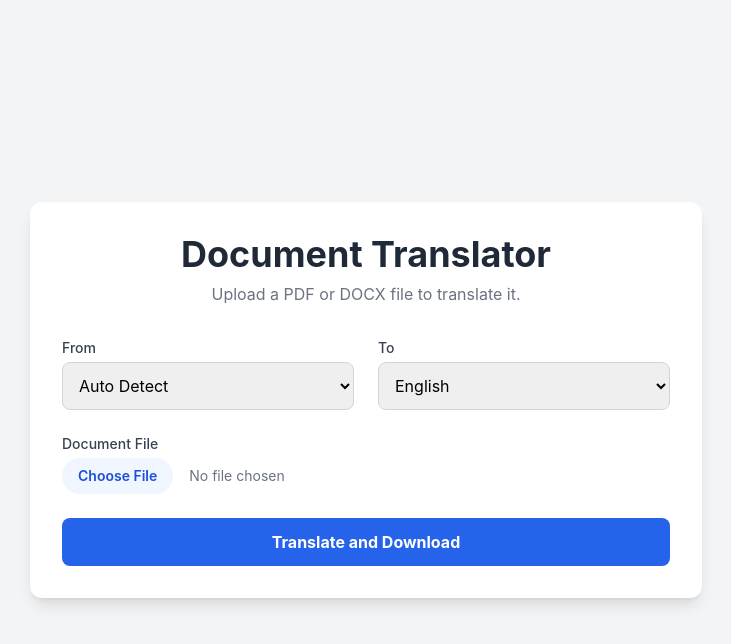
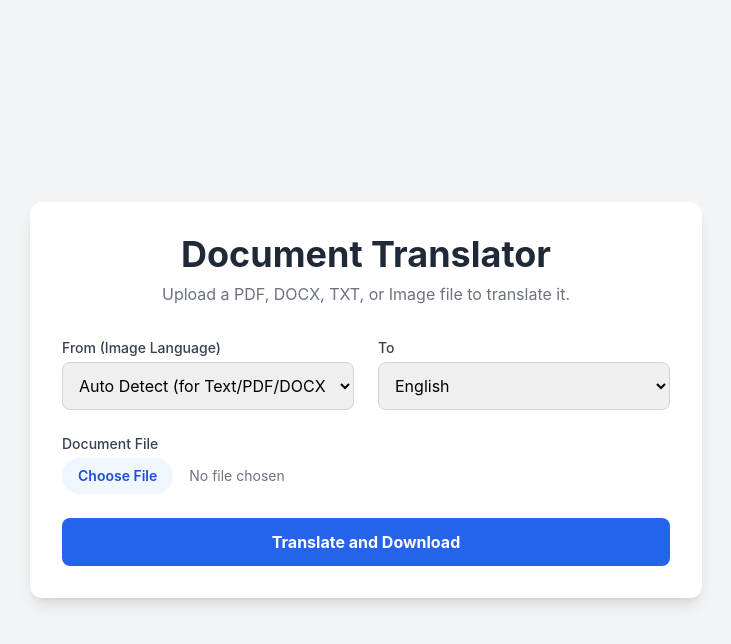
Before and after one commit to pvdevyanshu-art/document-translator, a Flask app: page / in a window 1280 px wide. Shown: the top 644 px of the page, without its empty margins (274-1005 px from the left). Run offline with Flask 3, Linux system fonts and the light colour scheme; some libraries are stand-ins or nearby versions.

Commit message:
RELEASE: Add dynamic image and TXT translation

```diff
--- a/app.py
+++ b/app.py
@@ -6,6 +6,9 @@ from dotenv import load_dotenv
 import PyPDF2
 import docx
 from fpdf import FPDF
+from PIL import Image
+import pytesseract
+pytesseract.pytesseract.tesseract_cmd = r'C:\Program Files\Tesseract-OCR\tesseract.exe'
 
 # Load environment variables from .env file
 load_dotenv()
@@ -15,19 +18,11 @@ try:
     genai.configure(api_key=os.getenv("GEMINI_API_KEY"))
 except Exception as e:
     print(f"Error configuring Gemini API: {e}")
-    # Exit or handle the absence of API key appropriately
     exit()
 
 
 app = Flask(__name__)
-app.secret_key = 'your_super_secret_key' # Needed for flashing messages
-
-# Supported languages dictionary
-LANGUAGES = {
-    'en': 'English', 'es': 'Spanish', 'fr': 'French', 'de': 'German', 'it': 'Italian',
-    'pt': 'Portuguese', 'nl': 'Dutch', 'ru': 'Russian', 'ja': 'Japanese', 'ko': 'Korean',
-    'zh': 'Chinese (Simplified)', 'ar': 'Arabic', 'hi': 'Hindi'
-}
+app.secret_key = 'your_super_secret_key'
 
 # --- Helper Functions ---
 
@@ -47,8 +42,19 @@ def extract_text_from_docx(file_stream):
         text += para.text + "\n"
     return text
 
+def extract_text_from_image(file_stream, lang_code):
+    """Extracts text from an image using the specified language code."""
+    try:
+        image = Image.open(file_stream)
+        # Use the lang_code variable to tell Tesseract which language to use
+        text = pytesseract.image_to_string(image, lang=lang_code)
+        return text
+    except Exception as e:
+        print(f"AN ERROR OCCURRED DURING OCR: {e}")
+        return ""
+
 def chunk_text(text, chunk_size=4000):
-    """Splits text into smaller chunks based on paragraphs."""
+    """Splits text into smaller chunks."""
     paragraphs = text.split('\n')
     chunks = []
     current_chunk = ""
@@ -66,11 +72,8 @@ def translate_text(text_to_translate, target_lang, source_lang="auto"):
     """Translates a text chunk using the Gemini API."""
     model = genai.GenerativeModel('gemini-1.5-flash')
 
-    source_language = LANGUAGES.get(source_lang, "auto-detect")
-    target_language = LANGUAGES.get(target_lang, "English")
-
-    prompt = (f"Translate the following text from {source_language} to {target_language}. "
-              "Provide ONLY the translated text, without any additional explanations, context, or conversational text. "
+    prompt = (f"Translate the following text to {target_lang}. "
+              "Provide ONLY the translated text, without any additional explanations or context. "
               "Preserve paragraph breaks.\n\n"
               f"Text to translate:\n---\n{text_to_translate}\n---")
 
@@ -81,23 +84,16 @@ def translate_text(text_to_translate, target_lang, source_lang="auto"):
         print(f"An error occurred during translation: {e}")
         return f"[[Error during translation: {e}]]"
 
-
 def create_translated_pdf(text):
-    """Creates a PDF document from the translated text using a Unicode font."""
+    """Creates a PDF document from the translated text."""
     pdf = FPDF()
     pdf.add_page()
-
-    # Add the Unicode font. The 'uni=True' part is crucial.
     pdf.add_font('DejaVu', '', 'DejaVuSans.ttf', uni=True)
     pdf.set_font('DejaVu', '', 12)
-
-    # Write the text to the PDF
     pdf.multi_cell(0, 10, text)
-
-    # Save the PDF to a byte stream
     pdf_buffer = io.BytesIO()
-    # Use 'latin-1' encoding as a container, which is standard for FPDF's internal handling
-    pdf_content = pdf.output(dest='S').encode('latin-1')
+    # Updated line to work with newer fpdf2 versions
+    pdf_content = pdf.output(dest='S')
     pdf_buffer.write(pdf_content)
     pdf_buffer.seek(0)
     return pdf_buffer
@@ -107,7 +103,7 @@ def create_translated_pdf(text):
 @app.route('/', methods=['GET'])
 def index():
     """Renders the main page."""
-    return render_template('index.html', languages=LANGUAGES)
+    return render_template('index.html')
 
 @app.route('/translate', methods=['POST'])
 def translate_document():
@@ -117,8 +113,12 @@ def translate_document():
         return redirect(url_for('index'))
 
     file = request.files['file']
-    source_lang = request.form.get('source_lang')
     target_lang = request.form.get('target_lang')
+
+    # Get the combined language value (e.g., "es|spa") and split it
+    source_lang_full = request.form.get('source_lang', 'auto|eng').split('|')
+    source_lang = source_lang_full[0]      # For Gemini (e.g., 'es' or 'auto')
+    ocr_lang_code = source_lang_full[1]  # For Tesseract (e.g., 'spa' or 'eng')
 
     if file.filename == '':
         flash('No selected file')
@@ -129,13 +129,21 @@ def translate_document():
         original_text = ""
 
         try:
-            if filename.endswith('.pdf'):
+            filename_lower = filename.lower()
+
+            if filename_lower.endswith('.pdf'):
                 original_text = extract_text_from_pdf(file.stream)
-            elif filename.endswith('.docx'):
+            elif filename_lower.endswith('.docx'):
                 original_text = extract_text_from_docx(file.stream)
+            elif filename_lower.endswith('.txt'):
+                original_text = file.stream.read().decode('utf-8')
+            elif filename_lower.endswith(('.png', '.jpg', '.jpeg')):
+                # Pass the OCR language code to the extraction function
+                original_text = extract_text_from_image(file.stream, ocr_lang_code)
             else:
-                flash('Unsupported file type. Please upload a .pdf or .docx file.')
+                flash('Unsupported file type. Please upload a .pdf, .docx, .txt, or image file.')
                 return redirect(url_for('index'))
+
         except Exception as e:
             flash(f"Error reading file: {e}")
             return redirect(url_for('index'))
@@ -144,7 +152,6 @@ def translate_document():
             flash("Could not extract any text from the document.")
             return redirect(url_for('index'))
 
-        # Chunk and translate the text
         text_chunks = chunk_text(original_text)
         translated_text = ""
         for i, chunk in enumerate(text_chunks):
@@ -153,7 +160,6 @@ def translate_document():
 
         print("Translation complete. Generating PDF...")
 
-        # Create the translated PDF and send it for download
         pdf_buffer = create_translated_pdf(translated_text)
 
         return send_file(
@@ -165,6 +171,5 @@ def translate_document():
 
     return redirect(url_for('index'))
 
-
 if __name__ == '__main__':
     app.run(debug=True)
--- a/requirements.txt
+++ b/requirements.txt
@@ -5,3 +5,5 @@ PyPDF2
 python-docx
 fpdf2
 gunicorn
+pytesseract
+Pillow
--- a/templates/index.html
+++ b/templates/index.html
@@ -21,7 +21,7 @@
     <div class="container mx-auto max-w-2xl p-8 bg-white rounded-xl shadow-lg">
         <div class="text-center mb-8">
             <h1 class="text-4xl font-bold text-gray-800">Document Translator</h1>
-            <p class="text-gray-500 mt-2">Upload a PDF or DOCX file to translate it.</p>
+            <p class="text-gray-500 mt-2">Upload a PDF, DOCX, TXT, or Image file to translate it.</p>
         </div>
 
         {% with messages = get_flashed_messages() %}
@@ -36,27 +36,31 @@
         <form action="/translate" method="post" enctype="multipart/form-data" id="translate-form">
             <div class="grid grid-cols-1 md:grid-cols-2 gap-6 mb-6">
                 <div>
-                    <label for="source-lang" class="block text-sm font-medium text-gray-700 mb-1">From</label>
-                    <select id="source-lang" name="source_lang" class="w-full p-3 border border-gray-300 rounded-lg focus:outline-none focus:ring-2 focus:ring-blue-500">
-                        <option value="auto">Auto Detect</option>
-                        {% for code, name in languages.items() %}
-                            <option value="{{ code }}">{{ name }}</option>
-                        {% endfor %}
+                    <label for="source_lang" class="block text-sm font-medium text-gray-700 mb-1">From (Image Language)</label>
+                    <select id="source_lang" name="source_lang" class="w-full p-3 border border-gray-300 rounded-lg focus:outline-none focus:ring-2 focus:ring-blue-500">
+                        <option value="auto|eng">Auto Detect (for Text/PDF/DOCX)</option>
+                        <option value="en|eng">English</option>
+                        <option value="es|spa">Spanish</option>
+                        <option value="de|deu">German</option>
+                        <option value="ja|jpn">Japanese</option>
                     </select>
                 </div>
                 <div>
-                    <label for="target-lang" class="block text-sm font-medium text-gray-700 mb-1">To</label>
-                    <select id="target-lang" name="target_lang" class="w-full p-3 border border-gray-300 rounded-lg focus:outline-none focus:ring-2 focus:ring-blue-500">
-                        {% for code, name in languages.items() %}
-                            <option value="{{ code }}" {% if code == 'en' %}selected{% endif %}>{{ name }}</option>
-                        {% endfor %}
+                    <label for="target_lang" class="block text-sm font-medium text-gray-700 mb-1">To</label>
+                    <select id="target_lang" name="target_lang" class="w-full p-3 border border-gray-300 rounded-lg focus:outline-none focus:ring-2 focus:ring-blue-500">
+                        <option value="English">English</option>
+                        <option value="Spanish">Spanish</option>
+                        <option value="French">French</option>
+                        <option value="German">German</option>
+                        <option value="Italian">Italian</option>
+                        <option value="Japanese">Japanese</option>
                     </select>
                 </div>
             </div>
 
             <div class="mb-6">
                 <label for="file" class="block text-sm font-medium text-gray-700 mb-1">Document File</label>
-                <input type="file" name="file" id="file" required accept=".pdf,.docx" class="w-full text-sm text-gray-500 file:mr-4 file:py-2 file:px-4 file:rounded-full file:border-0 file:text-sm file:font-semibold file:bg-blue-50 file:text-blue-700 hover:file:bg-blue-100"/>
+                <input type="file" name="file" id="file" required accept=".pdf,.docx,.txt,.png,.jpg,.jpeg" class="w-full text-sm text-gray-500 file:mr-4 file:py-2 file:px-4 file:rounded-full file:border-0 file:text-sm file:font-semibold file:bg-blue-50 file:text-blue-700 hover:file:bg-blue-100"/>
             </div>
 
             <div class="text-center">
```
Also changed, not shown: 1 other file.
